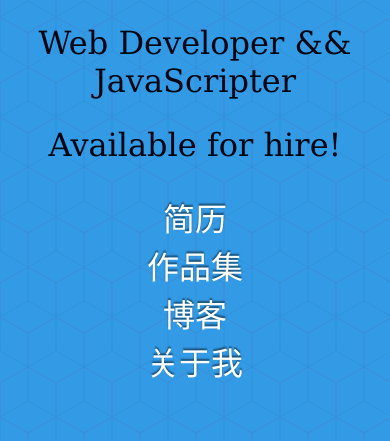
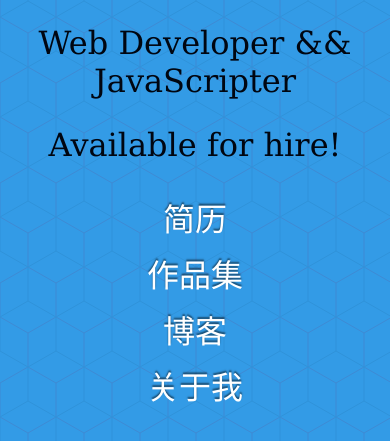
Before and after one commit to fighterleslie/fighterleslie.com, a plain HTML site: page index.html in a window 390 px wide. Shown: the part 133-574 px from the top of the page. Drawn offline with Linux system fonts and the light colour scheme.

Commit message:
fixed ie 6-8 compatibility issue

```diff
--- a/css/homepage.css
+++ b/css/homepage.css
@@ -41,14 +41,21 @@ img {
   border-radius: 50%;
 }
 
-@media screen and (min-width: 480px) {
+ul li {
+  display: inline-block;
+  #display: inline;
+  margin-right: 5%;
+}
+
+ul li:last-child {
+  margin-right: 0;
+}
+
+@media screen and (max-width: 479px) {
   ul li {
-    display: inline-block;
-    margin-right: 5%;
-  }
-
-  ul li:last-child {
+    display: block;
     margin-right: 0;
+    margin-bottom: .5em;
   }
 }
 
--- a/index.html
+++ b/index.html
@@ -19,6 +19,18 @@
   <link rel="stylesheet" href="css/fonts.css">
   <link rel="stylesheet" href="css/normalize.css">
   <link rel="stylesheet" href="css/homepage.css">
+  <!--[if lt IE 9]>
+    <style>
+      ul li.last {
+        margin-right: 0;
+      }
+
+      li a:hover {
+        border-bottom: none;
+        color:#DF6209;
+      }
+    </style>
+  <![endif]-->
 </head>
 <body>
   <!--[if lt IE 9]>
@@ -29,11 +41,11 @@
       <img src="images/avatar_150_circle.png" height="150" width="150" alt="Leslie Zhang">
     </div>
     <h1>Leslie Zhang</h1>
-    <h2>Web Developer && JavaScripter</h2>
+    <h2>Web Developer &amp;&amp; JavaScripter</h2>
     <p>Available for hire!</p>
     <nav>
       <ul>
-        <li><a href="./resume/">简历</a></li><li><a href="./portfolio/">作品集</a></li><li><a href="./blog/">博客</a></li><li><a href="./about">关于我</a></li>
+        <li><a href="./resume/">简历</a></li><li><a href="./portfolio/">作品集</a></li><li><a href="./blog/">博客</a></li><li class="last"><a href="./about">关于我</a></li>
       </ul>
     </nav>
   </div>
```
Also changed, not shown: 1 other file.
